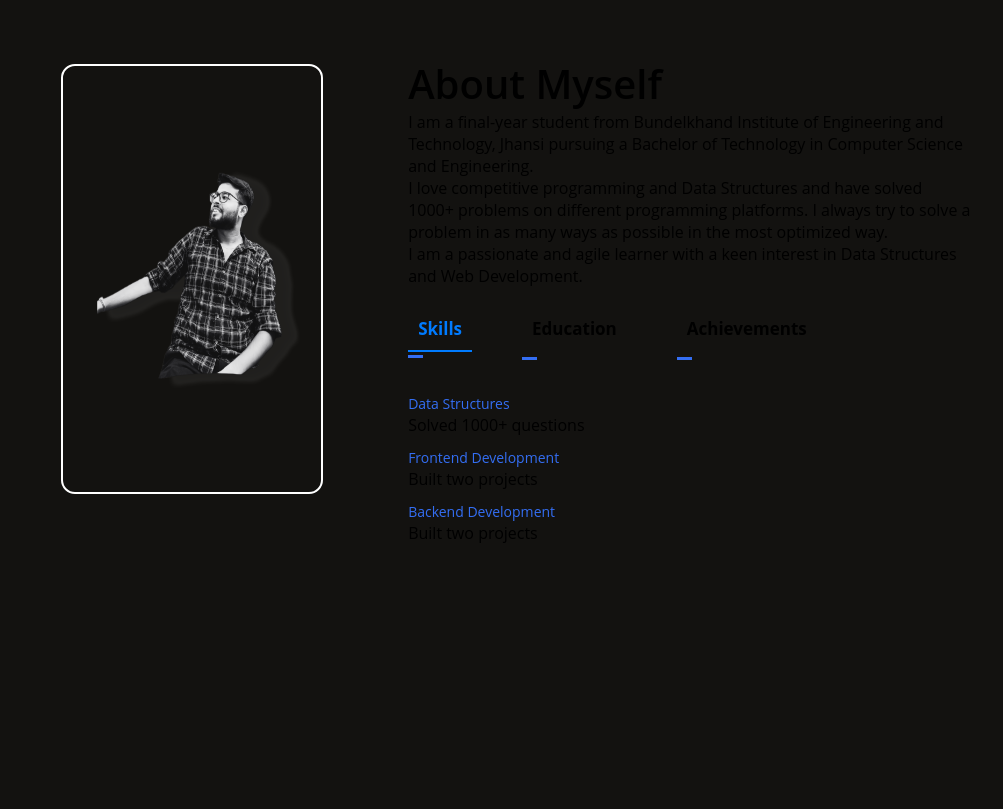
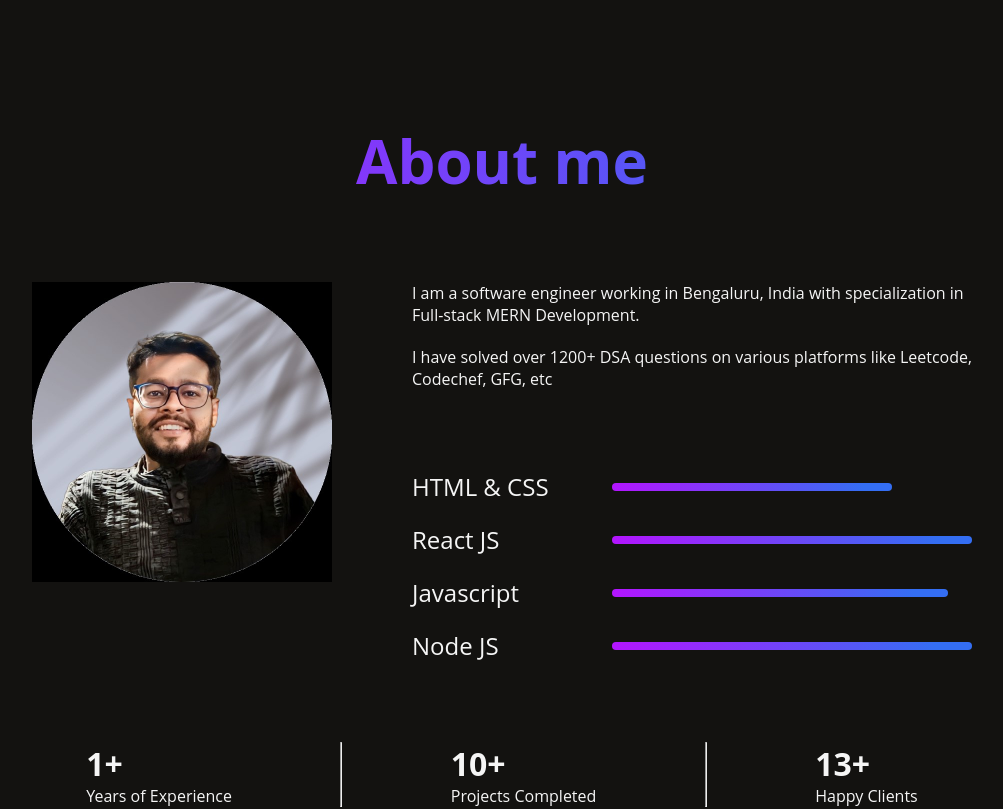
Before and after one commit to ritikporwal710/My-Portfolio-using-react, a React (Create React App) app: page / in a window 1280 px wide. Shown: the part 860-1669 px from the top of the page, without its empty margins (138-1141 px from the left). Built offline with nearby package versions, Linux system fonts and the light colour scheme.

Commit message:
update-about-component

```diff
--- a/src/components/About.jsx
+++ b/src/components/About.jsx
@@ -1,5 +1,6 @@
 import React, { useState } from "react";
 import logoo from "../assets/ritik_black.png";
+import me from "../assets/ritik_profile-pic2jpg.jpg";
 
 const About = () => {
   let tablinks = document.getElementsByClassName("tab-links");
@@ -17,116 +18,62 @@ const About = () => {
   const [activeTab, setActiveTab] = useState("skills");
 
   return (
-    <div id="about">
-      <div className="container">
-        <div className="row">
-          <div className="first">
-            <img src={logoo} alt="ritik" />
+    <div id="about" className="about">
+      <div className="about-title">
+        <h1>About me</h1>
+        {/* <img src="" alt="" /> */}
       </div>
-          <div className="second">
-            <h1>About Myself</h1>
+      <div className="about-sections">
+        <div className="about-left">
+          <img id="myimg" src={me} alt="" />
+        </div>
+        <div className="about-right">
+          <div className="about-para">
             <p>
-              I am a final-year student from Bundelkhand Institute of
-              Engineering and Technology, Jhansi pursuing a Bachelor of
-              Technology in Computer Science and Engineering.
-              <br />
-              I love competitive programming and Data Structures and have solved
-              1000+ problems on different programming platforms. I always try to
-              solve a problem in as many ways as possible in the most optimized
-              way.
-              <br />I am a passionate and agile learner with a keen interest in
-              Data Structures and Web Development.
+              I am a software engineer working in Bengaluru, India with
+              specialization in Full-stack MERN Development.
             </p>
-
-            <div className="titles">
-              <p
-                className={`tab-links ${
-                  activeTab === "skills" ? "active" : ""
-                }`}
-                onClick={() => opentab("skills")}
-              >
-                Skills
-              </p>
-              <p
-                className={`tab-links ${
-                  activeTab === "education" ? "active" : ""
-                }`}
-                onClick={() => opentab("education")}
-              >
-                Education
-              </p>
-              <p
-                className={`tab-links ${
-                  activeTab === "achievements" ? "active" : ""
-                }`}
-                onClick={() => opentab("achievements")}
-              >
-                Achievements
+            <p>
+              I have solved over 1200+ DSA questions on various platforms like
+              Leetcode, Codechef, GFG, etc
             </p>
           </div>
-
-            <div
-              className={`titles-content ${
-                activeTab === "skills" ? "active-tab" : ""
-              }`}
-              id="skills"
-            >
-              <ul>
-                <li>
-                  <span>Data Structures</span>
-                  <br />
-                  Solved 1000+ questions
-                </li>
-                <li>
-                  <span>Frontend Development</span>
-                  <br />
-                  Built two projects
-                </li>
-                <li>
-                  <span>Backend Development</span>
-                  <br />
-                  Built two projects
-                </li>
-              </ul>
+          <div className="about-skills">
+            <div className="about-skill">
+              <p>HTML & CSS</p>
+              <hr style={{ width: "50%" }} />{" "}
+            </div>{" "}
+            <div className="about-skill">
+              <p>React JS</p>
+              <hr style={{ width: "70%" }} />{" "}
+            </div>{" "}
+            <div className="about-skill">
+              <p>Javascript</p>
+              <hr style={{ width: "60%" }} />{" "}
+            </div>{" "}
+            <div className="about-skill">
+              <p>Node JS</p>
+              <hr style={{ width: "70%" }} />{" "}
+            </div>{" "}
+          </div>{" "}
+        </div>{" "}
       </div>
-
-            <div
-              className={`titles-content ${
-                activeTab === "education" ? "active-tab" : ""
-              }`}
-              id="education"
-            >
-              <ul>
-                <li>
-                  Bachelor of Technology in Computer Science and Engineering
-                </li>
-                <li>
-                  Bundelkhand Institute of Engineering and Technology, Jhansi
-                </li>
-              </ul>
+      <div className="about-achievements">
+        <div className="about-achievement">
+          <h1>1+</h1>
+          <p>Years of Experience</p>
         </div>
-
-            <div
-              className={`titles-content ${
-                activeTab === "achievements" ? "active-tab" : ""
-              }`}
-              id="achievements"
-            >
-              <ul>
-                <li>
-                  <span>Competitive Programming</span>
-                  <br />
-                  Solved 1000+ problems
-                </li>
-                <li>
-                  <span>Projects</span>
-                  <br />
-                  Frontend and Backend projects completed
-                </li>
-              </ul>
+        <hr />
+        <div className="about-achievement">
+          <h1>10+</h1>
+          <p>Projects Completed</p>
         </div>
+        <hr />
+        <div className="about-achievement">
+          <h1>13+</h1>
+          <p>Happy Clients</p>
         </div>
-        </div>
+        {/* <hr /> */}
       </div>
     </div>
   );
--- a/src/styles/about.scss
+++ b/src/styles/about.scss
@@ -1,94 +1,148 @@
-#about {
-  width: 100%;
-  height: 100vh;
-  padding: 6rem $p;
+.about {
+  display: flex;
+  flex-direction: column;
+  // align-items: center;
+  // justify-content: center;
+  gap: 80px;
+  margin: 80px 170px;
+  color: whitesmoke;
+  // width: 100%;
+  // height: 100vh;
+  // padding: 6rem $p;
 
-  .container {
-    .row {
-      display: flex;
-      justify-content: space-between;
-      flex-wrap: wrap;
+  // .container {
+  //   .row {
+  //     display: flex;
+  //     justify-content: space-between;
+  //     flex-wrap: wrap;
 
-      .first {
-        flex-basis: 35%;
-        > img {
-          width: 80%;
-          height: 430px;
-          border: 2px solid $color5;
-          border-radius: 14px;
-          margin-left: 28px;
-          margin-top: 8px;
-        }
-      }
+  //     .first {
+  //       flex-basis: 35%;
+  //       > img {
+  //         width: 80%;
+  //         height: 430px;
+  //         border: 2px solid $color5;
+  //         border-radius: 14px;
+  //         margin-left: 28px;
+  //         margin-top: 8px;
+  //       }
+  //     }
 
-      .second {
-        flex-basis: 60%;
-        // width: 50%;
+  //     .second {
+  //       flex-basis: 60%;
+  //       // width: 50%;
 
-        > h1 {
-          font-size: 40px;
-          font-weight: 600;
-          color: black;
-        }
+  //       > h1 {
+  //         font-size: 40px;
+  //         font-weight: 600;
+  //         color: black;
+  //       }
 
-        .titles {
-          display: flex;
-          // border: 2px solid black;
-          margin: 20px 0 40px;
-          // margin-top: 10px;
+  //       .titles {
+  //         display: flex;
+  //         // border: 2px solid black;
+  //         margin: 20px 0 40px;
+  //         // margin-top: 10px;
 
-          > p {
-            margin-right: 50px;
-            font-size: 17px;
-            cursor: pointer;
-            position: relative;
+  //         > p {
+  //           margin-right: 50px;
+  //           font-size: 17px;
+  //           cursor: pointer;
+  //           position: relative;
 
-            &::after {
-              content: "";
-              width: 15px;
-              height: 3px;
-              background-color: $color3;
-              position: absolute;
-              left: 0;
-              bottom: -8px;
-              transition: 0.4s;
-            }
-          }
-        }
-      }
-    }
-  }
-}
-.titles-content {
-  display: none;
+  //           &::after {
+  //             content: "";
+  //             width: 15px;
+  //             height: 3px;
+  //             background-color: $color3;
+  //             position: absolute;
+  //             left: 0;
+  //             bottom: -8px;
+  //             transition: 0.4s;
+  //           }
+  //         }
+  //       }
+  //     }
+  //   }
+  // }
 }
 
-.titles-content ul li {
-  list-style: none;
-  margin: 10px 0;
+.about-title {
+  margin-top: 80px;
+  display: flex;
+  align-items: center;
+  justify-content: center;
+  // position: relative;
+  font-size: 30px;
+  font-weight: 600;
+  background: linear-gradient(270deg, $color3 10%, #b415ff 100%);
+  background-clip: text;
+  -webkit-background-clip: text;
+  -webkit-text-fill-color: transparent;
 }
 
-.titles-content ul li span {
-  color: $color3;
-  font-size: 14px;
+.about-achievements {
+  // display: flex;
+  // flex-direction: column;
+  // align-items: center;
+  // justify-content: center;
 }
 
-.titles-content.active-tab {
-  display: block;
+#myimg {
+  width: 300px;
+  height: 300px;
 }
 
-.titles .tab-links {
-  cursor: pointer;
-  padding: 10px;
-  font-weight: bold;
+.about-sections {
+  display: flex;
+  gap: 80px;
 }
-.tab-links.active {
-  color: #007bff;
-  border-bottom: 2px solid #007bff;
+
+.about-right {
+  display: flex;
+  flex-direction: column;
+  gap: 80px;
 }
-.titles-content {
-  display: none;
+
+.about-para {
+  display: flex;
+  flex-direction: column;
+  gap: 20px;
+  font-size: 24ox;
+  font-weight: 500;
 }
-.titles-content.active-tab {
-  display: block;
+
+.about-skills {
+  display: flex;
+  flex-direction: column;
+  gap: 20px;
 }
+
+.about-skill {
+  display: flex;
+  gap: 50px;
+  align-items: center;
+  transition: 0.3s;
+}
+
+.about-skill p {
+  min-width: 150px;
+  font-size: 24px;
+  font-weight: 500;
+}
+
+.about-skill hr {
+  outline: none;
+  border: none;
+  width: 50%;
+  height: 8px;
+  border-radius: 50px;
+  background: linear-gradient(270deg, $color3 10%, #b415ff 100%);
+}
+
+.about-achievements {
+  display: flex;
+  width: 100%;
+  justify-content: space-around;
+  margin-bottom: 80px;
+}
--- a/src/styles/header.scss
+++ b/src/styles/header.scss
@@ -47,12 +47,15 @@ nav {
     font-weight: 500rem;
     font-weight: bold;
     transition: all 0.3s;
+    background: linear-gradient(270deg, $color3 10%, #b415ff 100%);
+
     &:hover {
       background-color: rgb(246, 233, 233);
       color: $color3;
       border: none;
       border-radius: 7px;
-      background: linear-gradient(270deg, $color3 10%, #b415ff 100%);
+      background: linear-gradient(270deg, $color3 10%, green 100%);
+      background-color: $color3;
       color: whitesmoke;
     }
   }
--- a/src/styles/home.scss
+++ b/src/styles/home.scss
@@ -55,14 +55,18 @@
             padding: 16px 21px;
             transition: all 0.3s;
             animation: updowntime 1s infinite linear alternate;
+            background: linear-gradient(270deg, $color3 10%, #b415ff 100%);
+
             border: none;
             border-radius: 8px;
             &:hover {
-              background-color: rgb(246, 233, 233);
+              // background-color: rgb(246, 233, 233);
+              // background-color: $color6;
+
               color: $color3;
               border: none;
               border-radius: 8px;
-              background: linear-gradient(270deg, $color3 10%, #b415ff 100%);
+              background: linear-gradient(270deg, $color3 10%, green 100%);
               color: whitesmoke;
               // background-clip: text;
               // -webkit-background-clip: text;
```
Also changed, not shown: src/assets/ritik_profile-pic2jpg.jpg (added). Lines whose indentation alone changed are shown as unchanged.
